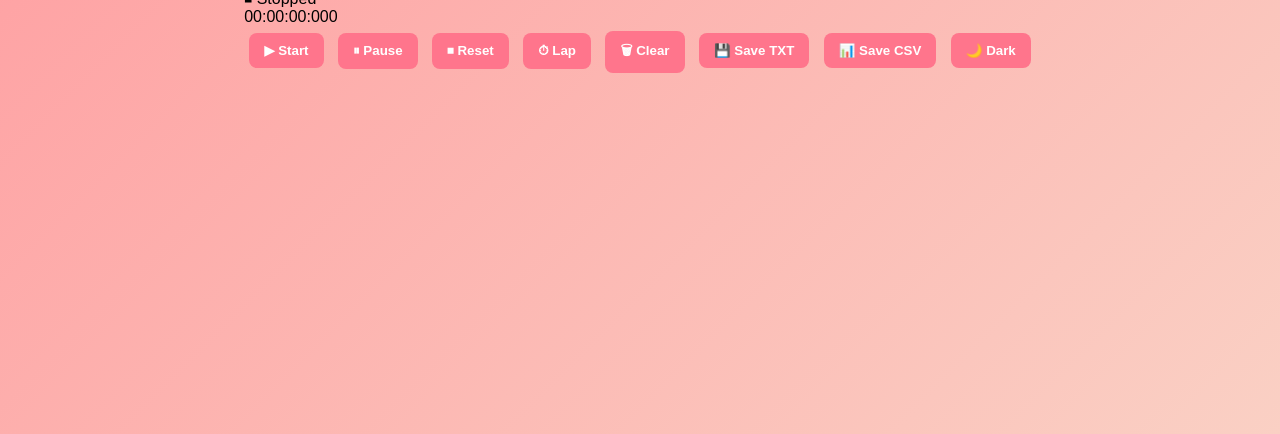
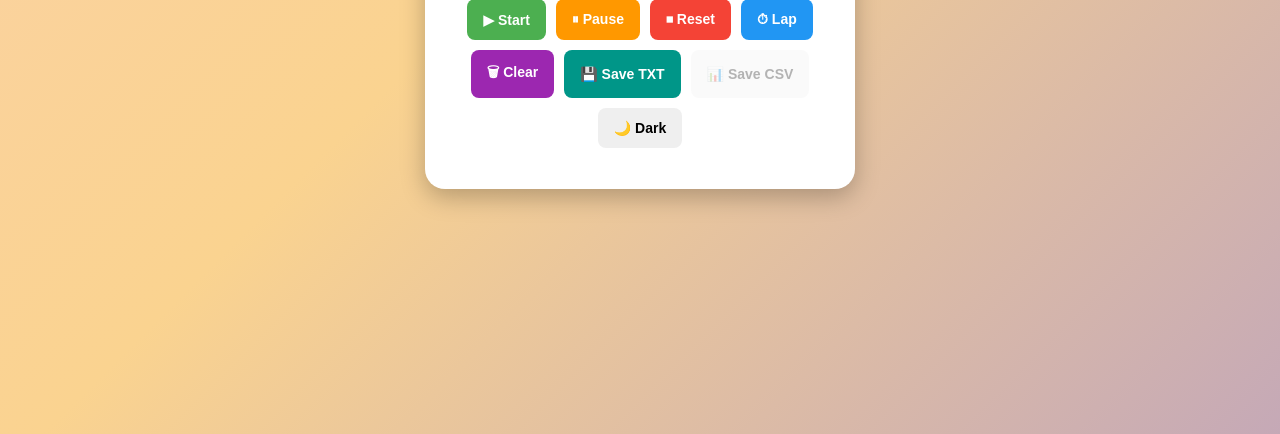
Before and after one commit to zoniiscoding/PRODIGY_WD_01, a plain HTML site: page index.html in a window 1280 px wide. Shown: the part 366-800 px from the top of the page. Drawn offline with Linux system fonts and the light colour scheme.

Commit message:
Update style.css

```diff
--- a/style.css
+++ b/style.css
@@ -1,65 +1,83 @@
-/* General reset */
-* {
+body {
+  font-family: 'Trebuchet MS', sans-serif;
+  display: flex;
+  flex-direction: column;
+  align-items: center;
+  justify-content: center;
+  height: 100vh;
   margin: 0;
-  padding: 0;
-  box-sizing: border-box;
-  font-family: 'Arial', sans-serif;
+  background: linear-gradient(135deg, #ff9a9e, #fad0c4, #fad390, #a18cd1);
+  background-size: 300% 300%;
+  animation: gradientBG 12s ease infinite;
+  transition: background 0.5s, color 0.5s;
+}
+body.dark {
+  background: linear-gradient(135deg, #1e1e1e, #333, #444, #222);
+  color: #eee;
 }
 
-body {
-  background: linear-gradient(135deg, #ff9a9e, #fad0c4);
-  display: flex;
-  align-items: center;
-  justify-content: center;
-  min-height: 100vh;
+@keyframes gradientBG {
+  0% { background-position: 0% 50%; }
+  50% { background-position: 100% 50%; }
+  100% { background-position: 0% 50%; }
 }
 
-.container {
-  background: #fff;
-  padding: 2rem;
+.stopwatch {
+  background: white;
+  padding: 25px;
   border-radius: 20px;
+  box-shadow: 0 8px 25px rgba(0,0,0,0.25);
   text-align: center;
-  box-shadow: 0 5px 15px rgba(0,0,0,0.2);
-  width: 400px;
+  width: 380px;
+  max-width: 95%;
+  animation: popIn 0.6s ease;
+  transition: background 0.5s, color 0.5s;
+}
+body.dark .stopwatch { background: #2a2a2a; color: #eee; }
+
+@keyframes popIn {
+  from { transform: scale(0.8); opacity: 0; }
+  to { transform: scale(1); opacity: 1; }
 }
 
-h1 {
-  margin-bottom: 20px;
-  color: #333;
+#status {
+  font-size: 16px;
+  margin-bottom: 10px;
+  font-weight: bold;
+  color: #666;
+}
+body.dark #status { color: #ddd; }
+
+#display {
+  font-size: 42px;
+  margin-bottom: 15px;
+  font-weight: bold;
+  text-shadow: 0 0 6px rgba(0,0,0,0.1);
 }
 
-.quote-box {
-  background: #f7f7f7;
-  padding: 1.5rem;
-  border-radius: 15px;
-  margin-bottom: 20px;
-  min-height: 120px;
+.buttons {
+  display: flex;
+  flex-wrap: wrap;
+  justify-content: center;
+  gap: 10px;
+  margin-bottom: 15px;
 }
 
-#quote {
-  font-size: 1.2rem;
-  color: #444;
-}
-
-#author {
-  display: block;
-  margin-top: 10px;
-  font-style: italic;
-  color: #777;
-}
-
-.buttons button {
-  padding: 10px 15px;
-  margin: 5px;
+button {
+  padding: 12px 16px;
+  font-size: 14px;
+  font-weight: bold;
   border: none;
   border-radius: 8px;
-  background: #ff758c;
-  color: white;
-  font-weight: bold;
   cursor: pointer;
-  transition: 0.3s;
+  transition: transform 0.2s, background 0.3s, box-shadow 0.3s;
 }
+button:hover { transform: scale(1.08); box-shadow: 0 4px 10px rgba(0,0,0,0.2); }
 
-.buttons button:hover {
-  background: #e84393;
-}
+#startBtn { background: #4caf50; color: white; }
+#pauseBtn { background: #ff9800; color: white; }
+#resetBtn { background: #f44336; color: white; }
+#lapBtn { background: #2196f3; color: white; }
+#clearLapsBtn { background: #9c27b0; color: white; }
+#saveTxtBtn { background: #009688; color: white; }
+#sav
```
